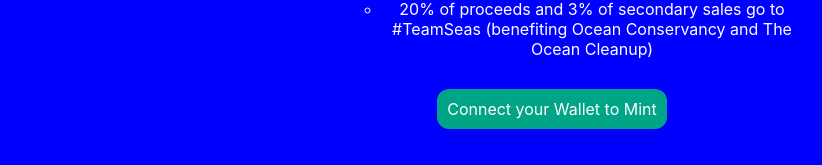
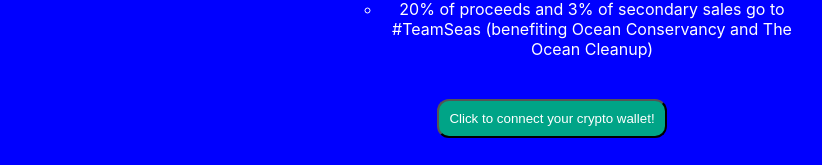
Before and after one commit to ollie5463/world-utopia, a React (Create React App) app: page / in a window 1280 px wide. Shown: the part 523-688 px from the top of the page, without its empty margins (213-1035 px from the left). Built offline with nearby package versions, Linux system fonts and the light colour scheme.

Commit message:
working on integrating the wallet

```diff
--- a/package.json
+++ b/package.json
@@ -7,6 +7,7 @@
     "npm": "6.14.15"
   },
   "dependencies": {
+    "@metamask/onboarding": "^1.0.1",
     "@testing-library/jest-dom": "^5.14.1",
     "@testing-library/react": "^12.0.0",
     "@testing-library/user-event": "^13.2.1",
@@ -15,6 +16,7 @@
     "@types/react": "^17.0.20",
     "@types/react-dom": "^17.0.9",
     "classnames": "^2.3.1",
+    "ethers": "^5.5.3",
     "react": "^17.0.2",
     "react-dom": "^17.0.2",
     "react-scripts": "5.0.0",
--- a/src/App.tsx
+++ b/src/App.tsx
@@ -1,9 +1,12 @@
 import './App.css';
+import ConnectWalletButton from './components/ConnectWalletButton';
 import Header from './components/Header';
 import List from './components/List';
 import Roadmap from './components/roadmap/Roadmap';
 
 function App() {
+
+
   return (
     <div className='App'>
       <Header/>
@@ -14,7 +17,7 @@
           <ul className='list'>
             <List items={['Public mint still open at .04 ETH', '20% of proceeds and 3% of secondary sales go&nbsp;to #TeamSeas (benefiting Ocean Conservancy and The Ocean Cleanup)']}></List>
           </ul>
-          <a href=''>Connect your Wallet to Mint</a>
+          <ConnectWalletButton />
         </div>
       </div>
       <div>
--- /dev/null
+++ b/src/components/ConnectWalletButton.tsx
@@ -0,0 +1,42 @@
+import { useCallback, useState } from 'react';
+import { ethers } from 'ethers';
+import MetaMaskOnboarding from '@metamask/onboarding';
+
+function ConnectWalletButton() {
+
+    const [isWalletConnected, setIsWalletConnected] = useState(false);
+
+    const isMetaMaskInstalled = useCallback(() => {
+        const { ethereum } = window as any;
+        return Boolean(ethereum && ethereum.isMetaMask)
+    }, []);
+
+    const metaMastClientCheck = useCallback(async () => {
+        if(!isMetaMaskInstalled()){
+            const onboarding = new MetaMaskOnboarding();
+            onboarding.startOnboarding();
+        } else {
+            const provider = await new ethers.providers.Web3Provider((window as any).ethereum, "any")
+            await provider.send("eth_requestAccounts", [])
+        }
+    }, [])
+
+    const mintNFT = useCallback(async () => {
+        alert('Minting your NFT')
+    }, [])
+
+    const connectMaskProps = {
+        text: 'Click to connect your crypto wallet!',
+        onClick: metaMastClientCheck
+    };
+    const mintNFTProps = {
+        text: 'Click to mint your NFT for 0.04 ETH',
+        onClick: mintNFT
+    };
+
+    return (
+        <button onClick={isWalletConnected ? mintNFTProps.onClick : connectMaskProps.onClick} >{isWalletConnected? mintNFTProps.text : connectMaskProps.text}</button>
+    )
+}
+
+export default ConnectWalletButton;
--- a/src/index.css
+++ b/src/index.css
@@ -34,7 +34,7 @@
   max-width: 500px;
 }
 
-a {
+button {
   background-color: #00a487;
   color: white;
   padding: 10px;
```
Also changed, not shown: 2 other files (tests, documents, lock files or other folders).
